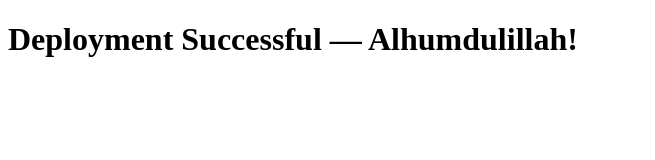
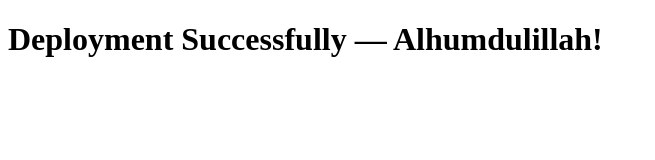
Before and after one commit to adnanawez7887/ecs-cicd-demo, a plain HTML site: page index.html in a window 1280 px wide. Shown: the whole page, without its empty margins (0-655 px from the left). Drawn offline with Linux system fonts and the light colour scheme.

Commit message:
new commit changes

```diff
--- a/index.html
+++ b/index.html
@@ -4,6 +4,6 @@
   <title>ECS CI/CD Demo</title>
 </head>
 <body>
-  <h1>Deployment Successful — Alhumdulillah!</h1>
+  <h1>Deployment Successfully — Alhumdulillah!</h1>
 </body>
 </html>
```
